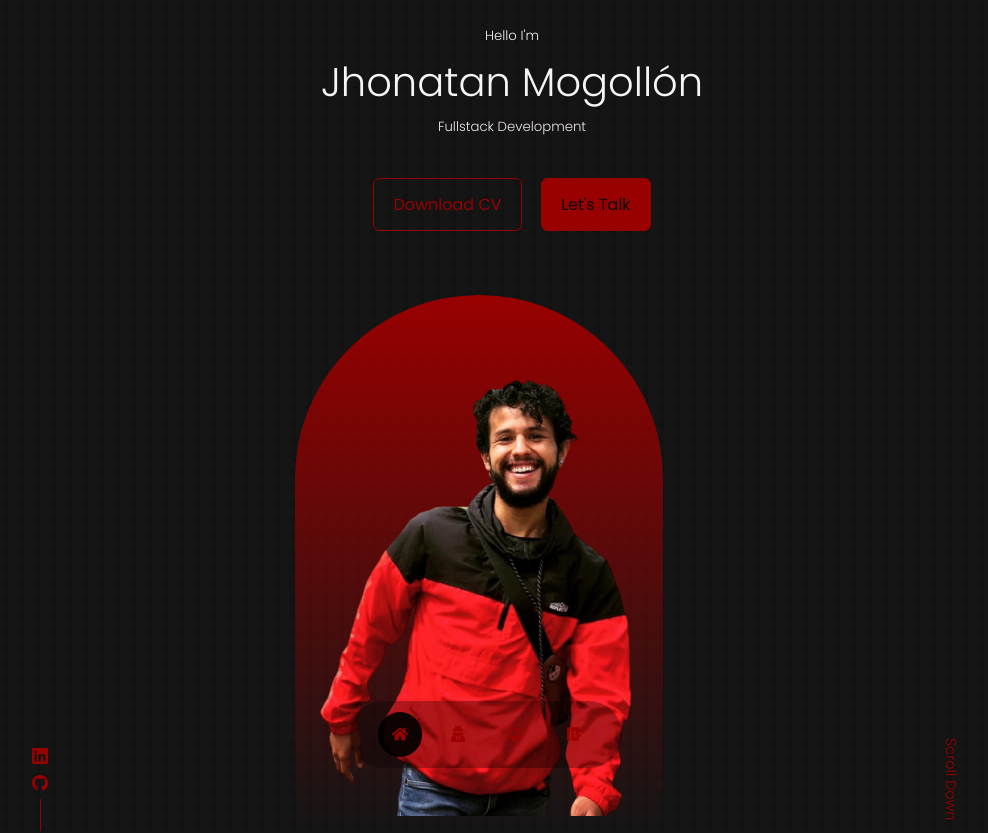
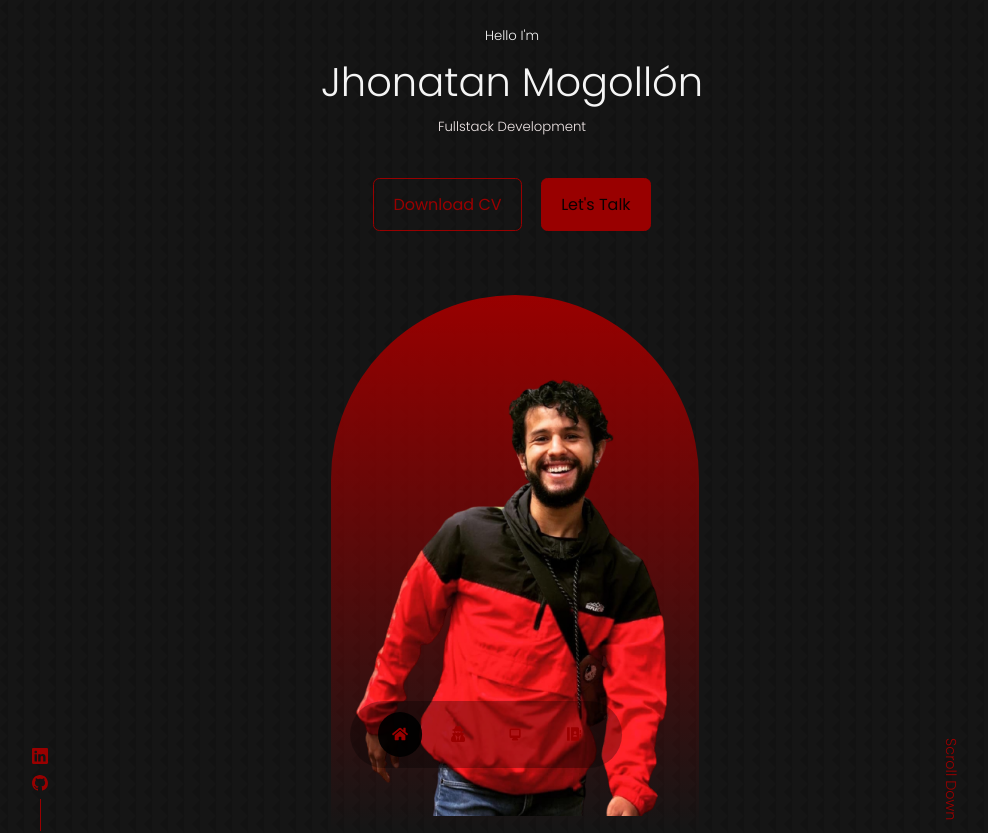
Before and after one commit to jhondeser/prueba, a React (Create React App) app: page / in a window 1280 px wide. Shown: the top 833 px of the page, without its empty margins (128-1116 px from the left). Built offline with nearby package versions, Linux system fonts and the light colour scheme.

Commit message:
centro la imagen del header

```diff
--- a/src/components/header/header.css
+++ b/src/components/header/header.css
@@ -49,6 +49,7 @@ header {
   margin-top:4rem;
   border-radius: 12rem 12rem 0 0;
   padding:  5rem 1.5rem 1.5rem 1.5rem;
+  margin-left: 4.5rem;
 }
 
 /*----------- SCROOLL DOWN -----------*/
@@ -76,6 +77,7 @@ header {
 
   .me {
     padding: 3rem 1rem 1rem 1rem;
+    margin-left: 0rem;
   }
 
 }
```
